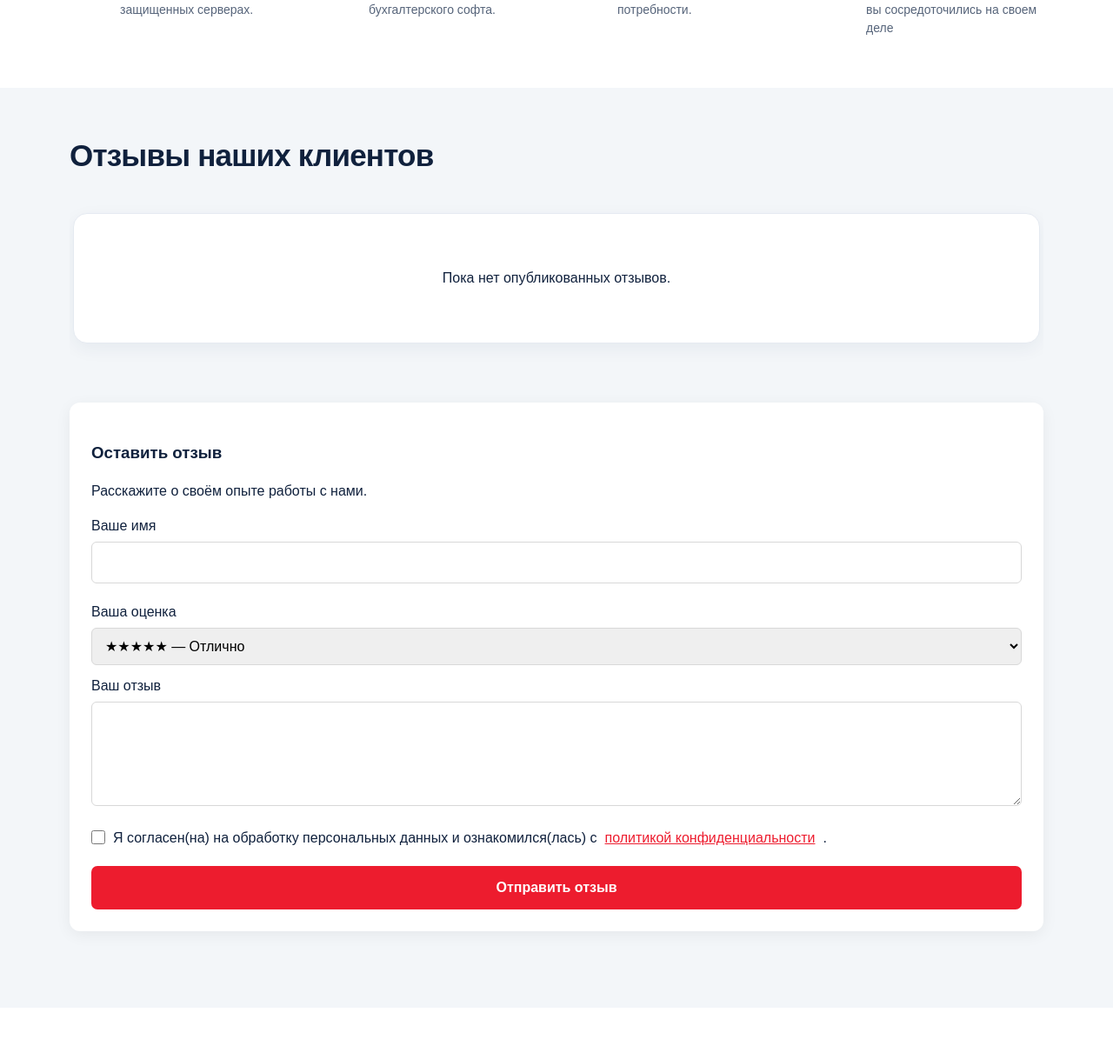
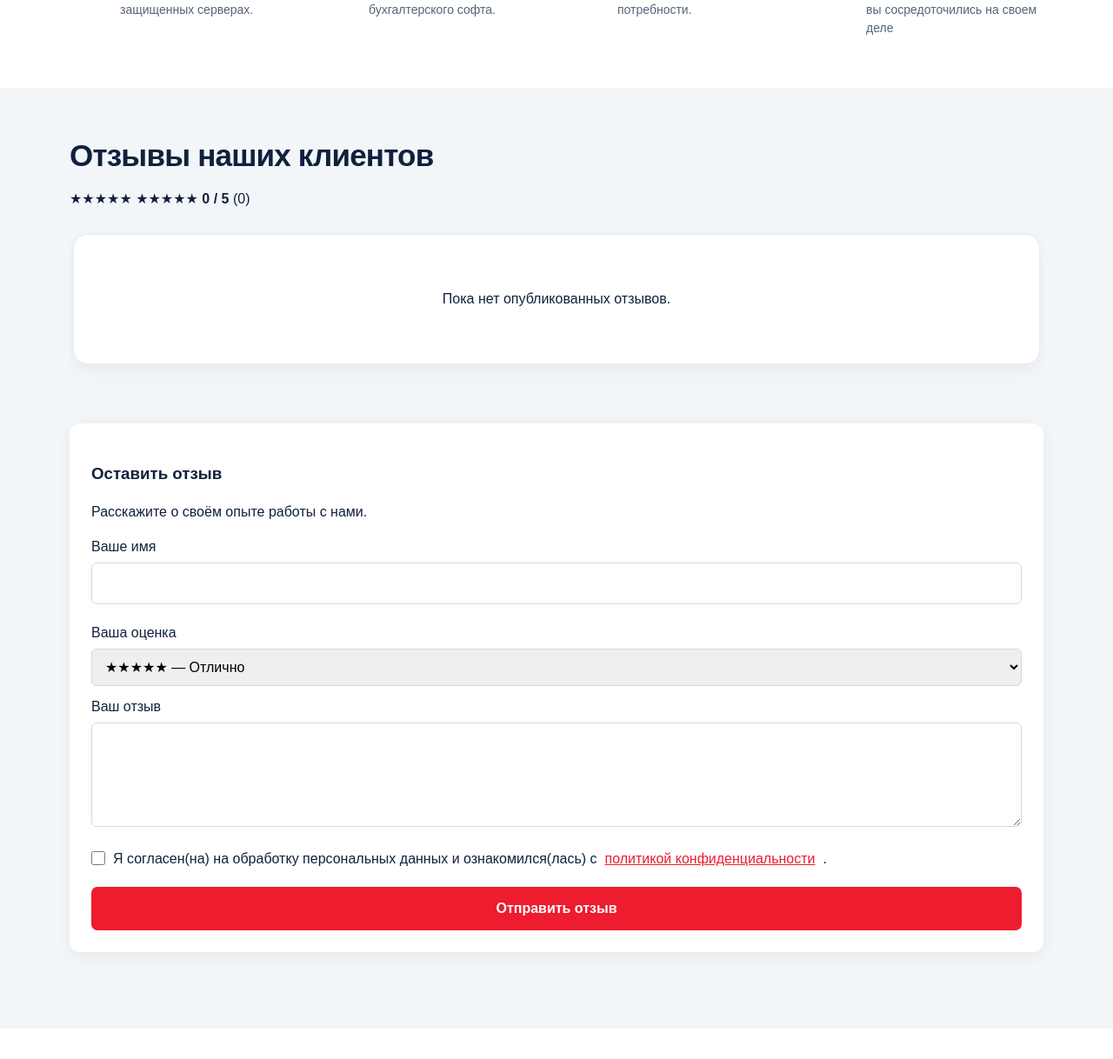
Before and after one commit to tagunovaalena25-png/buh-obsluzhivanie-site, a Flask app: page / in a window 1280 px wide. Shown: the part 1868-3086 px from the top of the page at 87% size. Run offline with Flask 3, Linux system fonts and the light colour scheme; data comes from the database, SQL or seed files in the repository.

Commit message:
Update index.html

```diff
--- a/templates/index.html
+++ b/templates/index.html
@@ -122,7 +122,17 @@
  <section class="section section-grey" id="reviews">
   <div class="container">
 
+<div class="reviews-heading">
     <h2>Отзывы наших клиентов</h2>
+    <div class="average-rating">
+    <span class="rating-stars">
+        <span class="stars-empty">★★★★★</span>
+        <span class="stars-filled" style="width: {{ (average_rating / 5 * 100) if rating_count > 0 else 0 }}%">★★★★★</span>
+    </span>
+    <strong>{{ average_rating }} / 5</strong>
+    <span>({{ rating_count }})</span>
+</div>
+</div>
 
     <div class="reviews-list">
       {% if reviews %}
@@ -258,7 +268,8 @@
         <input name="name" placeholder="Ваше имя" required maxlength="100">
         <input name="phone" type="tel" placeholder="Телефон" required maxlength="40">
     </div>
-
+<label for="email">Email</label>
+<input type="email" id="email" name="email" placeholder="Ваш email">
 <div class="questionnaire">
     <h3>Информация о вашей компании</h3>
 
```
